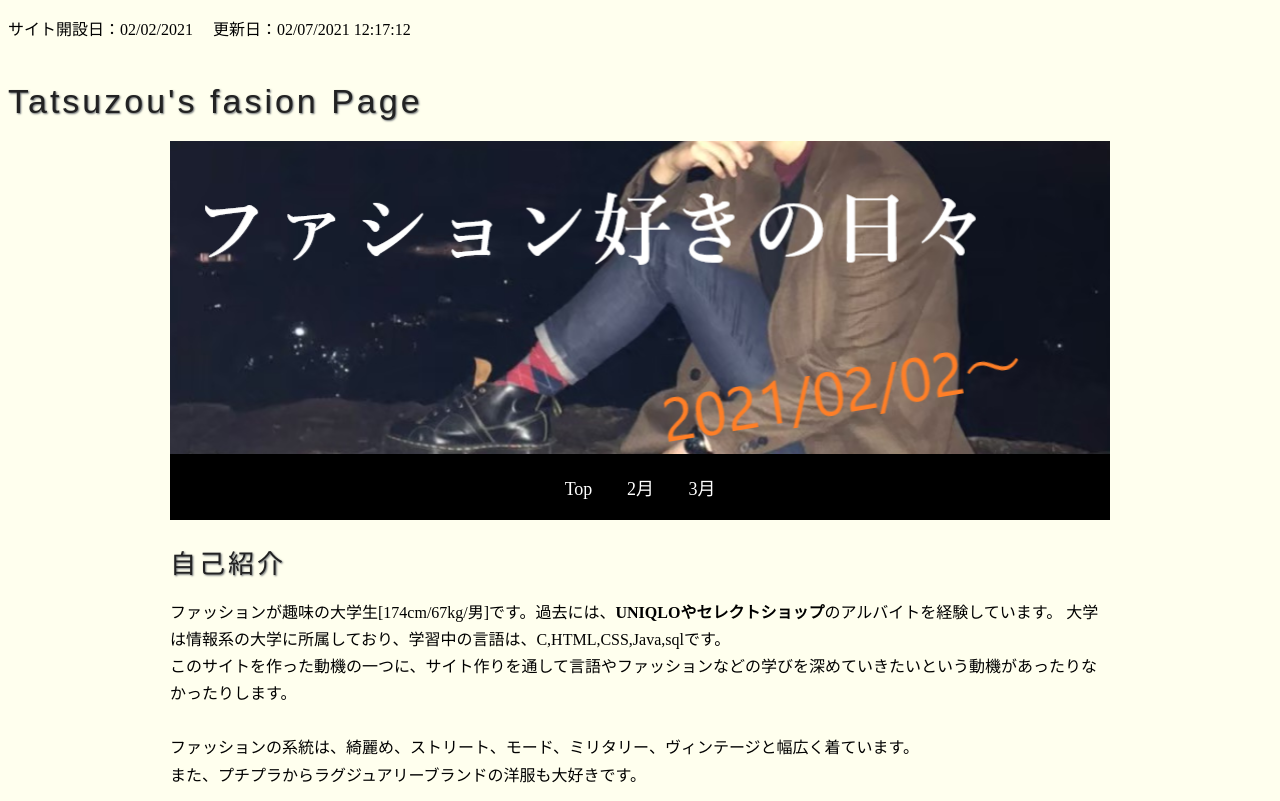
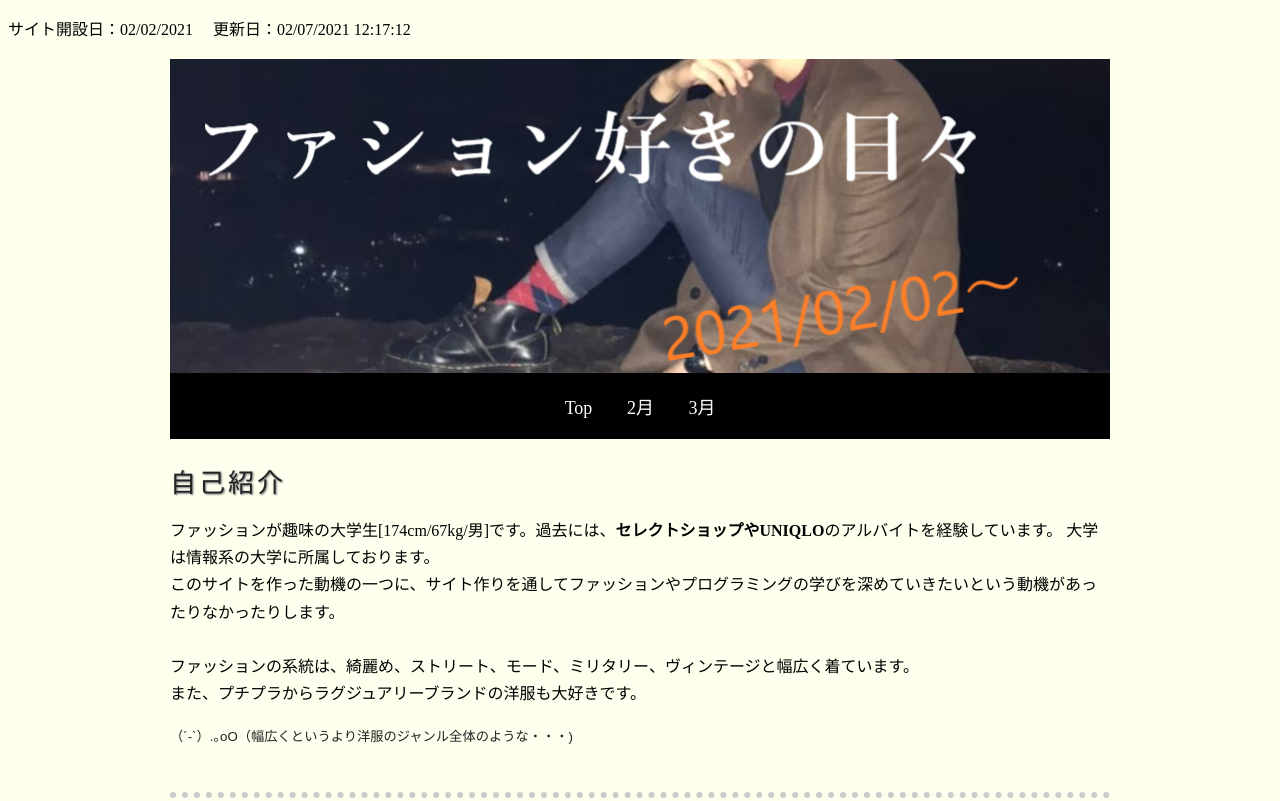
Before and after one commit to tuikast358/fafa, a plain HTML site: page index.html in a window 1280 px wide. Shown: the top 801 px of the page. Drawn offline with Linux system fonts and the light colour scheme.

Commit message:
Update index.html

```diff
--- a/index.html
+++ b/index.html
@@ -6,7 +6,7 @@
 	   <link rel="stylesheet" href="css/style-sidebar.css">
    	<link rel="stylesheet" href="css/style.css">
 		<link rel="stylesheet" href="css/indexc.css">
-			<title>Tatsuzou's Page(練習用)</title>
+			<title>ファッション好きの日々</title>
 </head>
 
 
@@ -17,7 +17,6 @@
 </p>
 
 
-<h1>Tatsuzou's fasion Page</h1>
 
 
 <!-- コンテナ -->
@@ -57,9 +56,9 @@
 
 	<!-- 自己紹介-->
 	<h2>自己紹介</h2>
-		<p>ファッションが趣味の大学生[174cm/67kg/男]です。過去には、<b>UNIQLOやセレクトショップ</b>のアルバイトを経験しています。
-大学は情報系の大学に所属しており、学習中の言語は、C,HTML,CSS,Java,sqlです。<br>
-このサイトを作った動機の一つに、サイト作りを通して言語やファッションなどの学びを深めていきたいという動機があったりなかったりします。
+		<p>ファッションが趣味の大学生[174cm/67kg/男]です。過去には、<b>セレクトショップやUNIQLO</b>のアルバイトを経験しています。
+大学は情報系の大学に所属しております。<br>
+このサイトを作った動機の一つに、サイト作りを通してファッションやプログラミングの学びを深めていきたいという動機があったりなかったりします。
 <br><br>
 ファッションの系統は、綺麗め、ストリート、モード、ミリタリー、ヴィンテージと幅広く着ています。<br>
 また、プチプラからラグジュアリーブランドの洋服も大好きです。<br>
```
